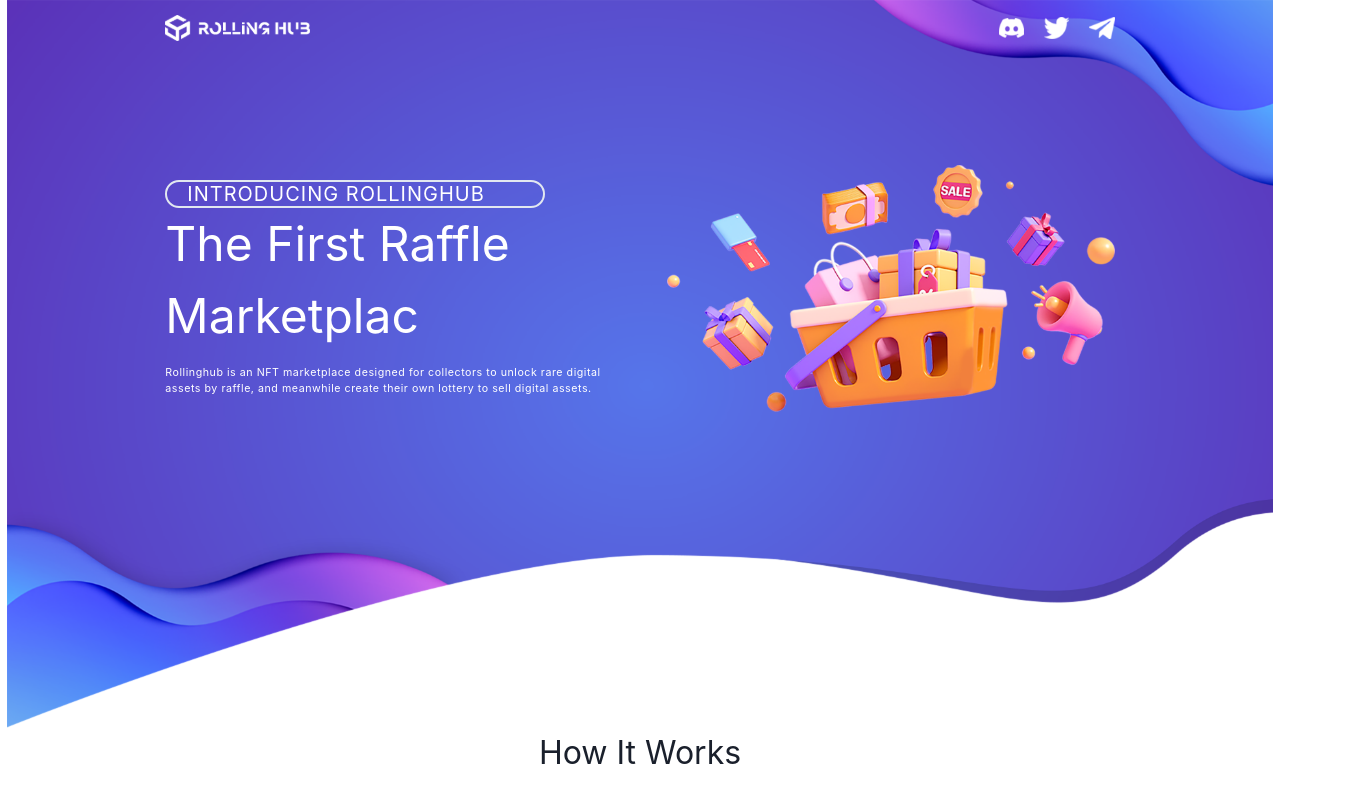
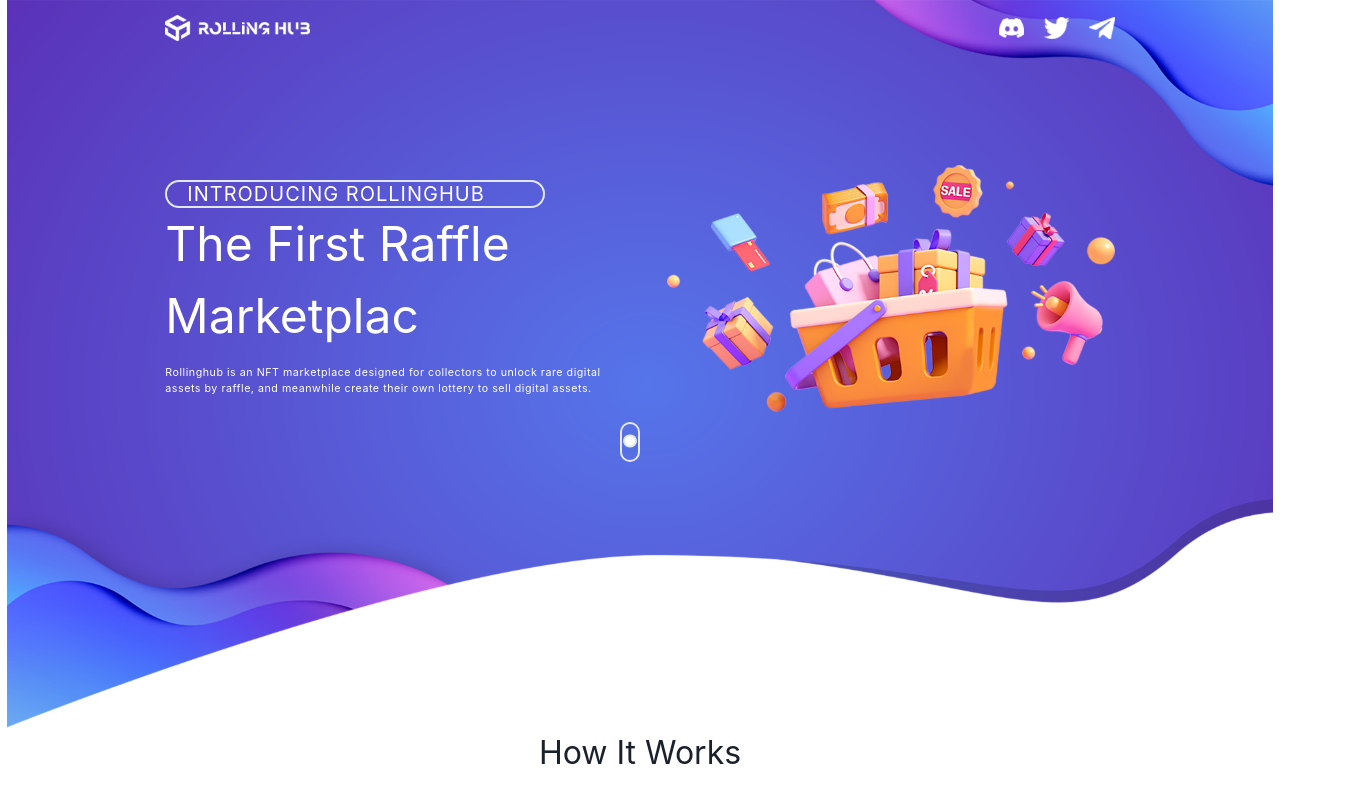
Before and after one commit to 7uppp/Rollinghub-static, a React (Vite) app: page / in a window 1280 px wide. Shown: the top 800 px of the page, 1370 px wide, since content can reach past the window. Built offline with nearby package versions, Linux system fonts and the light colour scheme; no server answers.

Commit message:
optimize user experience

```diff
--- a/src/App.jsx
+++ b/src/App.jsx
@@ -9,7 +9,7 @@
     <ChakraProvider>
       <div
         className={
-          'w-[118.75rem] flex flex-col mx-auto justify-center items-center'
+          'w-[118.75rem] flex flex-col mx-auto justify-center items-center overflow-hidden'
         }>
         <div
           className={
--- a/src/components/bodyIntroduce.jsx
+++ b/src/components/bodyIntroduce.jsx
@@ -29,6 +29,7 @@
 
   return (
     <div
+      id="how_it_works"
       className={
         'bodyIntroduce_container w-[87.3125rem] flex flex-col justify-center items-center '
       }>
--- a/src/components/introduce.jsx
+++ b/src/components/introduce.jsx
@@ -1,9 +1,26 @@
 import TypingComponent from './typeWriter'
 import gift from '../assets/gift.png'
+import { motion } from 'framer-motion'
 
+const bounceAnimation = {
+  bounce: {
+    y: ['0%', '-30%', '0%'],
+    transition: {
+      duration: 1,
+      repeat: Infinity,
+    },
+  },
+}
 const Introduce = () => {
+  const handleBallClick = () => {
+    const targetElement = document.getElementById('how_it_works')
+    if (targetElement) {
+      targetElement.scrollIntoView({ behavior: 'smooth' })
+    }
+  }
+
   return (
-    <div className={'introduce_container mt-[11.5625rem] '}>
+    <div className={'introduce_container relative mt-[11.5625rem] '}>
       <div className={' introduce_wrapper grid grid-cols-2 gap-x-20 '}>
         <div className={'content  flex flex-col justify-center'}>
           <div
@@ -12,7 +29,7 @@
             }>
             <span
               className={
-                'text-3xl text-white tracking-wider pl-[1.875rem] pr-[1.625rem] pt-[1.125rem] pb-[1rem] box-border '
+                'text-3xl text-center text-white tracking-wider pl-[1.875rem] pr-[1rem] pt-[1.125rem] pb-[1rem] box-border '
               }>
               INTRODUCING ROLLINGHUB
             </span>
@@ -34,6 +51,17 @@
           <img src={gift} alt="gift" />
         </div>
       </div>
+
+      <div
+        className="small_ball_container absolute flex justify-center items-center right-[50%] bottom-[-20%] w-[1.875rem] h-[3.75rem] border-2 border-gray-200 rounded-full bg-transparent cursor-pointer"
+        onClick={handleBallClick}>
+        <motion.div
+          initial="bounce"
+          animate="bounce"
+          variants={bounceAnimation}
+          className="small_ball absolute rounded-full w-[1.25rem] h-[1.25rem] border-2 bg-white cursor-pointer"
+        />
+      </div>
     </div>
   )
 }
--- a/src/components/newsLetter.jsx
+++ b/src/components/newsLetter.jsx
@@ -6,6 +6,7 @@
 const NewsLetter = () => {
   const [input, setInput] = useState('')
   const toast = useToast()
+
   const handleInputChange = (event) => {
     setInput(event.target.value)
   }
@@ -16,12 +17,14 @@
 
     try {
       await axios.post(url, { email: input })
+
       toast({
         title: 'Success',
         description: 'Thanks for your email! We will keep you updated!',
         status: 'success',
         duration: 5000,
         isClosable: true,
+        position: 'top',
       })
     } catch (error) {
       console.error('Error sending data to backend:', error)
```
